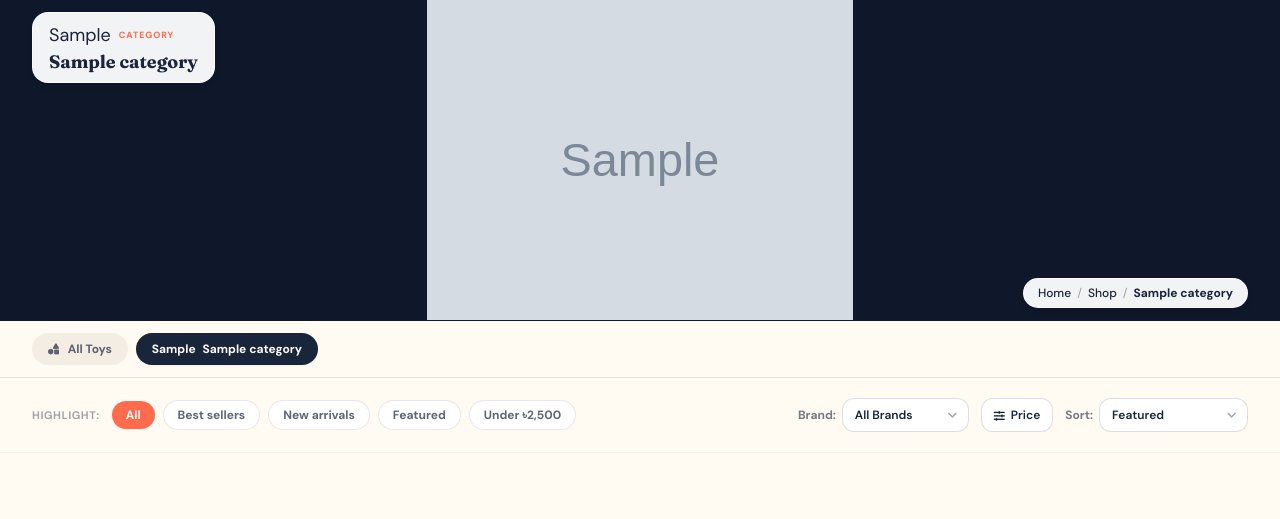
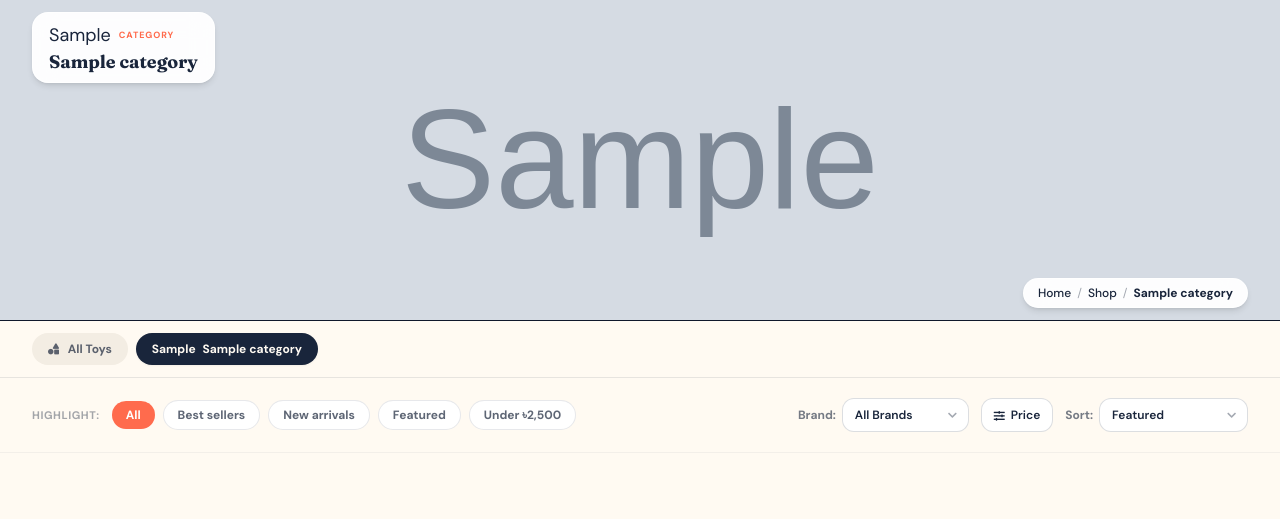
Before and after one commit to MonzurMorshed/kid_ecom, a Django app: page /shop/sample/ in a window 1280 px wide. Shown: the part 106-625 px from the top of the page. Run offline with Django 5.2, Linux system fonts and the light colour scheme; data comes from the database, SQL or seed files in the repository; tables that the repository leaves empty hold one stand-in row (values such as "Sample post"); grey boxes marked "Sample" are stand-in pictures; parts of the project's set-up code (start-up, migrations or seed data) failed here and were passed over; some libraries are stand-ins or nearby versions.

Commit message:
fix: category banner image.

```diff
--- a/templates/base.html
+++ b/templates/base.html
@@ -225,8 +225,8 @@
         .category-hero-banner img {
             width: 100% !important;
             height: 100% !important;
-            object-fit: contain !important;
-            object-position: center !important;
+            object-fit: cover !important;
+            object-position: center center !important;
         }
 
         .search-field { width: 38px; transition: width .2s ease, background .2s ease; }
--- a/templates/storefront/category_detail.html
+++ b/templates/storefront/category_detail.html
@@ -25,7 +25,7 @@
     <div class="category-hero-banner">
         <img src="{{ category_top_banner.image.url }}"
              alt="{{ category_top_banner.title|default:selected_category.name }}"
-             class="w-full h-full object-contain object-center">
+             class="w-full h-full object-cover object-center">
 
         <!-- Subtle Top & Bottom Gradient -->
         <div class="absolute inset-0 bg-gradient-to-t from-black/25 via-transparent to-black/15 pointer-events-none"></div>
```
